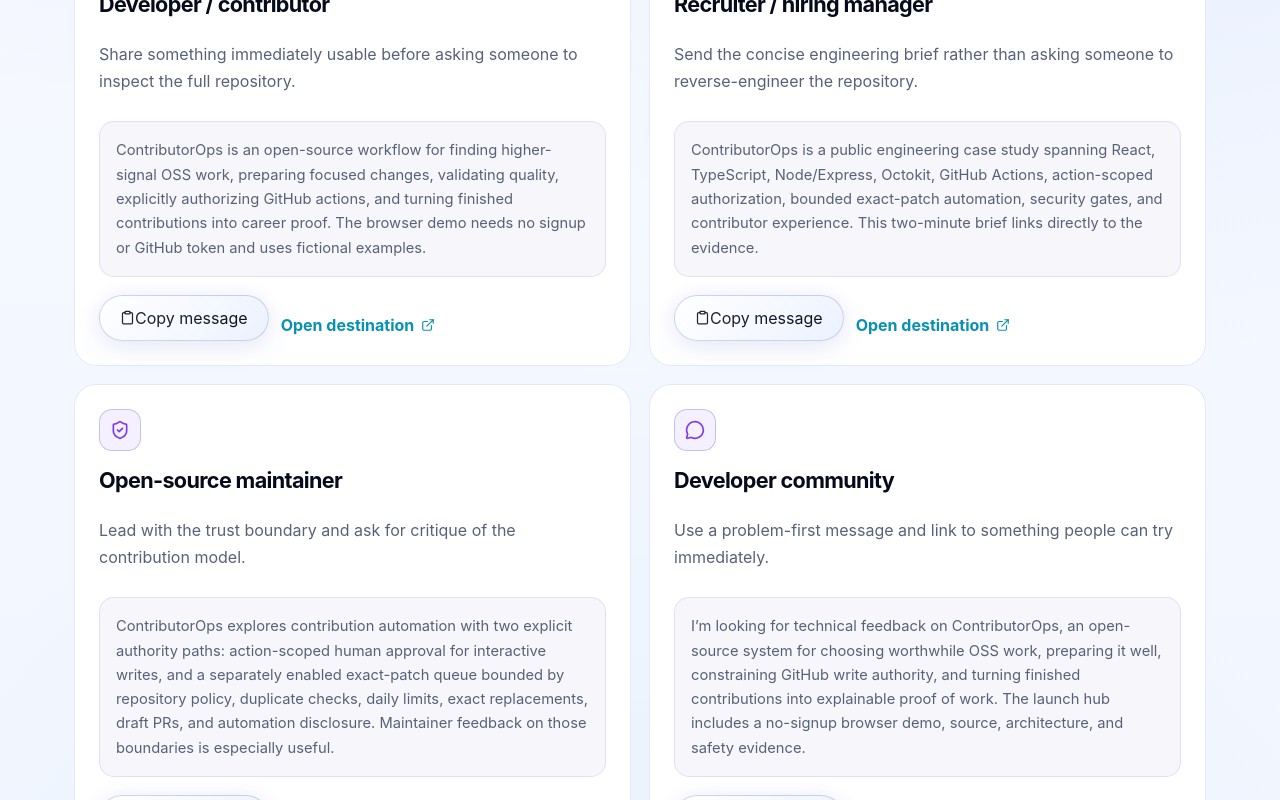
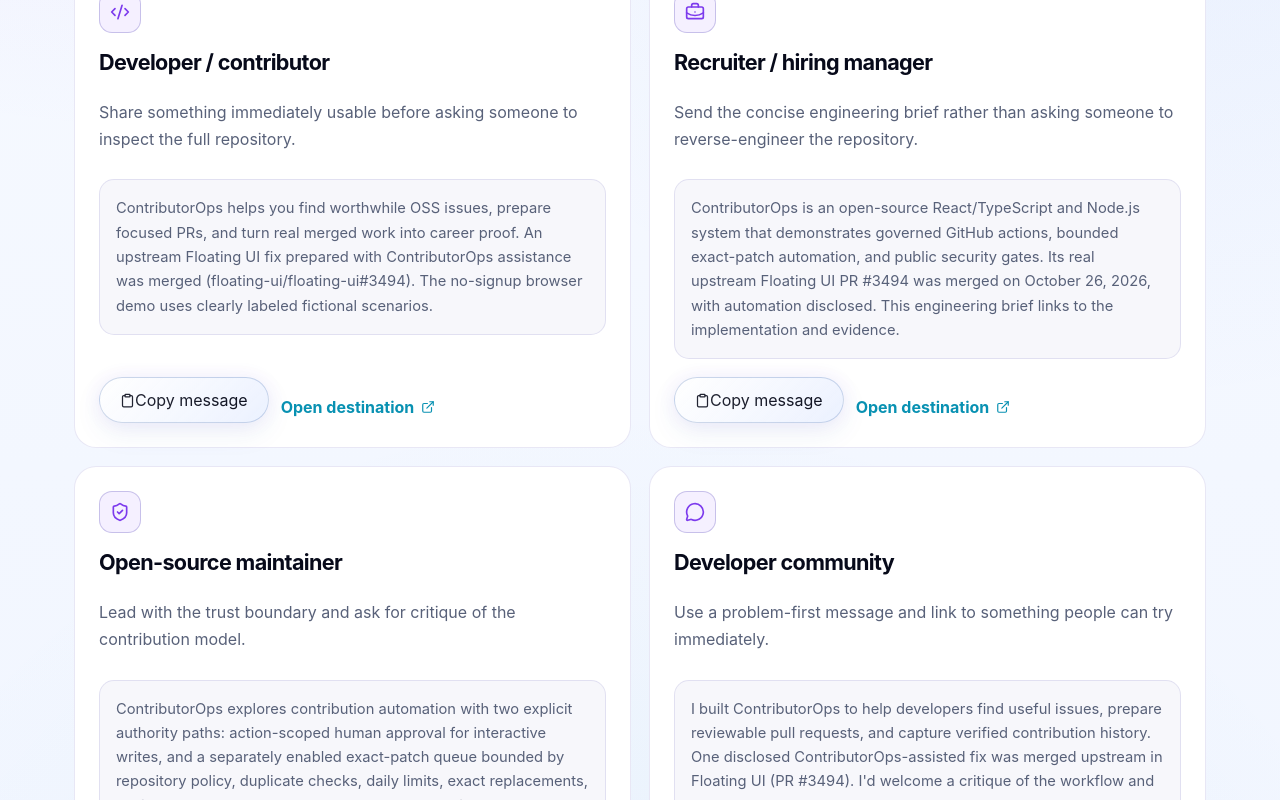
Before and after one commit to AnkitParekh007/contributorOps, a React (Vite) app in the folder apps/site/: page /#/share in a window 1280 px wide. Shown: the part 1080-1880 px from the top of the page. Built offline with nearby package versions, Linux system fonts and the light colour scheme.

Commit message:
docs(growth): lead with verified merged OSS contribution and accurate authority
* feat(site): share verified upstream proof with audience-specific credibility

* docs(growth): make launch copy evidence-led and accurately describe write authority

```diff
--- a/apps/site/src/pages/Share.tsx
+++ b/apps/site/src/pages/Share.tsx
@@ -13,7 +13,7 @@ const SHARE_PATHS = [
 		title: "Developer / contributor",
 		description: "Share something immediately usable before asking someone to inspect the full repository.",
 		route: "/demo",
-		copy: "ContributorOps is an open-source workflow for finding higher-signal OSS work, preparing focused changes, validating quality, explicitly authorizing GitHub actions, and turning finished contributions into career proof. The browser demo needs no signup or GitHub token and uses fictional examples.",
+		copy: "ContributorOps helps you find worthwhile OSS issues, prepare focused PRs, and turn real merged work into career proof. An upstream Floating UI fix prepared with ContributorOps assistance was merged (floating-ui/floating-ui#3494). The no-signup browser demo uses clearly labeled fictional scenarios.",
 	},
 	{
 		id: "recruiter",
@@ -21,7 +21,7 @@ const SHARE_PATHS = [
 		title: "Recruiter / hiring manager",
 		description: "Send the concise engineering brief rather than asking someone to reverse-engineer the repository.",
 		route: "/recruiter",
-		copy: "ContributorOps is a public engineering case study spanning React, TypeScript, Node/Express, Octokit, GitHub Actions, action-scoped authorization, bounded exact-patch automation, security gates, and contributor experience. This two-minute brief links directly to the evidence.",
+		copy: "ContributorOps is an open-source React/TypeScript and Node.js system that demonstrates governed GitHub actions, bounded exact-patch automation, and public security gates. Its real upstream Floating UI PR #3494 was merged on October 26, 2026, with automation disclosed. This engineering brief links to the implementation and evidence.",
 	},
 	{
 		id: "maintainer",
@@ -37,7 +37,7 @@ const SHARE_PATHS = [
 		title: "Developer community",
 		description: "Use a problem-first message and link to something people can try immediately.",
 		route: "/launch",
-		copy: "I’m looking for technical feedback on ContributorOps, an open-source system for choosing worthwhile OSS work, preparing it well, constraining GitHub write authority, and turning finished contributions into explainable proof of work. The launch hub includes a no-signup browser demo, source, architecture, and safety evidence.",
+		copy: "I built ContributorOps to help developers find useful issues, prepare reviewable pull requests, and capture verified contribution history. One disclosed ContributorOps-assisted fix was merged upstream in Floating UI (PR #3494). I'd welcome a critique of the workflow and the distinction between action-scoped approval and the separate bounded draft-PR queue. The browser demo uses example data, without signup.",
 	},
 ];
 
@@ -80,6 +80,7 @@ export function Share() {
 						<Link className="button-primary" to="/demo">Try browser demo</Link>
 						<a className="button-secondary" href={REPO_URL} target="_blank" rel="noreferrer"><Github size={16} /> Open GitHub</a>
 						<Link className="button-secondary" to="/adoption">View growth signals</Link>
+						<a className="button-secondary" href="https://github.com/floating-ui/floating-ui/pull/3494" target="_blank" rel="noreferrer">Verified merged PR <ExternalLink size={14}/></a>
 					</div>
 				</div>
 				<aside className="distribution-principle-card">
```
Also changed, not shown: 1 other file (tests, documents, lock files or other folders).
